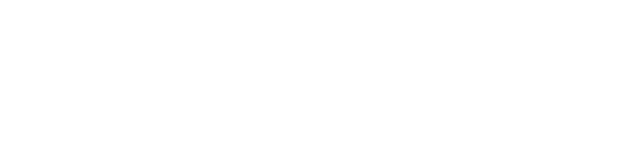
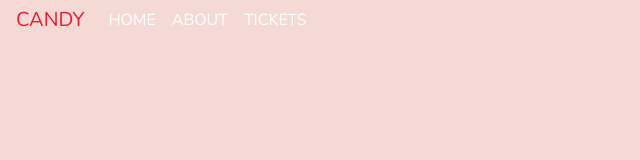
Before and after one commit to 9prashantdubey/Museum-of-Candy, a plain HTML site: page Bootstrap4_Code/13_Museum_Of_Candy/Starter/index.html in a window 1280 px wide. Shown: the whole page, without its empty margins (0-640 px from the left). Drawn offline with nearby package versions, Linux system fonts and the light colour scheme.

Commit message:
Added Navbar

```diff
--- a/Bootstrap4_Code/13_Museum_Of_Candy/Starter/app.css
+++ b/Bootstrap4_Code/13_Museum_Of_Candy/Starter/app.css
@@ -0,0 +1,22 @@
+body {
+    background: #f5d9d5;
+    font-family: "Nunito", sans serif;
+}
+
+#mainNavbar {
+    font-size: 1.5 rem;
+    font-weight: 100;
+}
+
+#mainNavbar .nav-link {
+    color: white;
+}
+
+#mainNavbar .nav-link:hover {
+    color: #ea1c2c;
+}
+
+#mainNavbar .navbar-brand {
+    color: #ea1c2c;
+    font-weight: 100;
+}
--- a/Bootstrap4_Code/13_Museum_Of_Candy/Starter/index.html
+++ b/Bootstrap4_Code/13_Museum_Of_Candy/Starter/index.html
@@ -1,5 +1,6 @@
 <!doctype html>
 <html lang="en">
+
 <head>
   <!-- Required meta tags -->
   <meta charset="utf-8">
@@ -9,7 +10,8 @@
   <link href="https://fonts.googleapis.com/css?family=Nunito:200,300,400,700" rel="stylesheet">
 
   <!-- Bootstrap CSS -->
-    <link rel="stylesheet" href="https://stackpath.bootstrapcdn.com/bootstrap/4.1.3/css/bootstrap.min.css" integrity="sha384-MCw98/SFnGE8fJT3GXwEOngsV7Zt27NXFoaoApmYm81iuXoPkFOJwJ8ERdknLPMO" crossorigin="anonymous">
+  <link rel="stylesheet" href="https://stackpath.bootstrapcdn.com/bootstrap/4.1.3/css/bootstrap.min.css"
+    integrity="sha384-MCw98/SFnGE8fJT3GXwEOngsV7Zt27NXFoaoApmYm81iuXoPkFOJwJ8ERdknLPMO" crossorigin="anonymous">
 
   <!-- Custom CSS -->
   <link rel="stylesheet" href="app.css">
@@ -18,11 +20,37 @@
 </head>
 
 <body>
+  <nav id="mainNavbar" class="navbar navbar-dark navbar-expand-md py-0 fixed-top">
+    <a href="#" class="navbar-brand">CANDY</a>
+    <button class="navbar-toggler" data-toggle="collapse" data-target="#navLinks" aria-label="Toggle Navigation">
+      <span class="navbar-toggler-icon"></span>
+    </button>
+    <div class="collapse navbar-collapse" id="navLinks">
+      <ul class="navbar-nav">
+        <li class="nav-item">
+          <a href="" class="nav-link">HOME</a>
+        </li>
+        <li class="nav-item">
+          <a href="" class="nav-link">ABOUT</a>
+        </li>
+        <li class="nav-item">
+          <a href="" class="nav-link">TICKETS</a>
+        </li>
+      </ul>
+    </div>
+  </nav>
   <!-- Optional JavaScript -->
   <!-- jQuery first, then Popper.js, then Bootstrap JS -->
-    <script src="https://code.jquery.com/jquery-3.3.1.slim.min.js" integrity="sha384-q8i/X+965DzO0rT7abK41JStQIAqVgRVzpbzo5smXKp4YfRvH+8abtTE1Pi6jizo" crossorigin="anonymous"></script>
-    <script src="https://cdnjs.cloudflare.com/ajax/libs/popper.js/1.14.3/umd/popper.min.js" integrity="sha384-ZMP7rVo3mIykV+2+9J3UJ46jBk0WLaUAdn689aCwoqbBJiSnjAK/l8WvCWPIPm49" crossorigin="anonymous"></script>
-    <script src="https://stackpath.bootstrapcdn.com/bootstrap/4.1.3/js/bootstrap.min.js" integrity="sha384-ChfqqxuZUCnJSK3+MXmPNIyE6ZbWh2IMqE241rYiqJxyMiZ6OW/JmZQ5stwEULTy" crossorigin="anonymous"></script>
+  <script src="https://code.jquery.com/jquery-3.3.1.slim.min.js"
+    integrity="sha384-q8i/X+965DzO0rT7abK41JStQIAqVgRVzpbzo5smXKp4YfRvH+8abtTE1Pi6jizo"
+    crossorigin="anonymous"></script>
+  <script src="https://cdnjs.cloudflare.com/ajax/libs/popper.js/1.14.3/umd/popper.min.js"
+    integrity="sha384-ZMP7rVo3mIykV+2+9J3UJ46jBk0WLaUAdn689aCwoqbBJiSnjAK/l8WvCWPIPm49"
+    crossorigin="anonymous"></script>
+  <script src="https://stackpath.bootstrapcdn.com/bootstrap/4.1.3/js/bootstrap.min.js"
+    integrity="sha384-ChfqqxuZUCnJSK3+MXmPNIyE6ZbWh2IMqE241rYiqJxyMiZ6OW/JmZQ5stwEULTy"
+    crossorigin="anonymous"></script>
 
 </body>
+
 </html>
```
Lines whose indentation alone changed are shown as unchanged.
